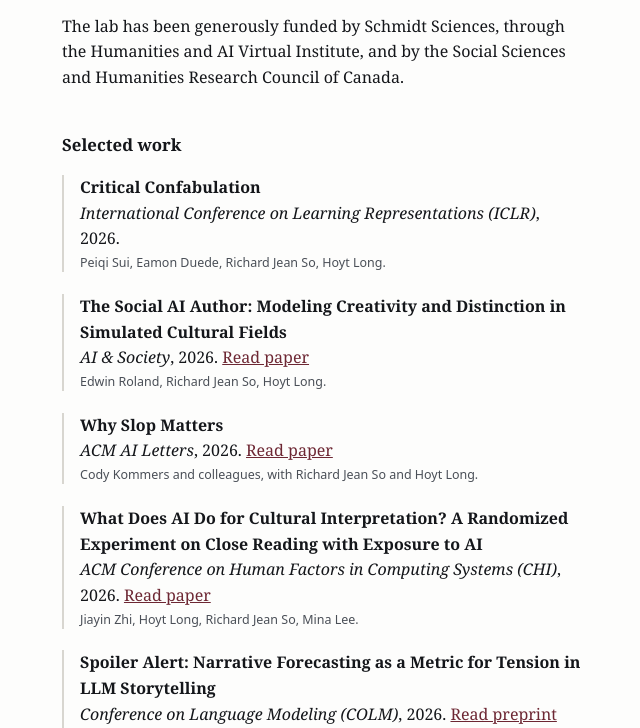
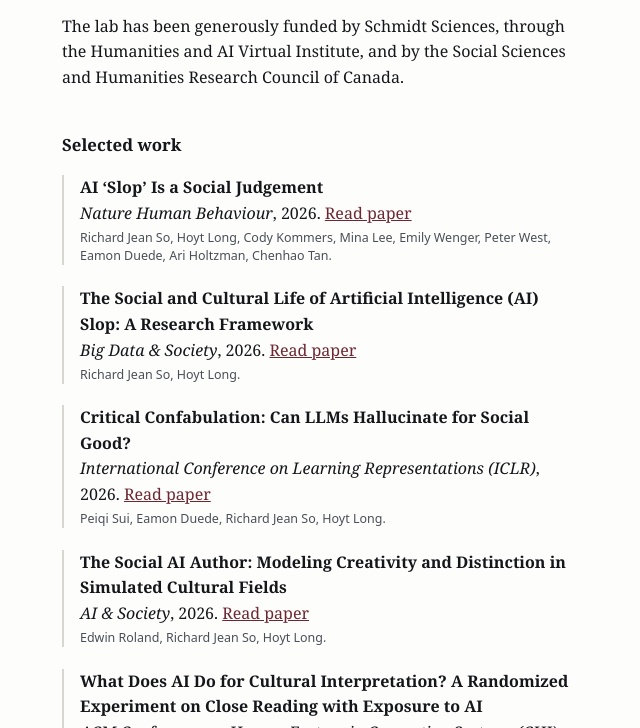
Before and after one commit to culturalailab/culturalailab.github.io, a plain HTML site: page index.html in a window 1280 px wide. Shown: the part 692-1420 px from the top of the page, without its empty margins (318-958 px from the left). Drawn offline with Linux system fonts and the light colour scheme.

Commit message:
Update index.html

```diff
--- a/index.html
+++ b/index.html
@@ -155,8 +155,21 @@
   <h2>Selected work</h2>
   <ol class="pubs">
     <li>
-      <span class="title">Critical Confabulation</span><br>
+      <span class="title">AI &lsquo;Slop&rsquo; Is a Social Judgement</span><br>
+      <span class="venue">Nature Human Behaviour</span>, 2026.
+      <a href="https://www.nature.com/articles/s41562-026-02639-6" target="_blank" rel="noopener">Read paper</a>
+      <span class="with">Richard Jean So, Hoyt Long, Cody Kommers, Mina Lee, Emily Wenger, Peter West, Eamon Duede, Ari Holtzman, Chenhao Tan.</span>
+    </li>
+    <li>
+      <span class="title">The Social and Cultural Life of Artificial Intelligence (AI) Slop: A Research Framework</span><br>
+      <span class="venue">Big Data &amp; Society</span>, 2026.
+      <a href="https://doi.org/10.1177/20539517261506941" target="_blank" rel="noopener">Read paper</a>
+      <span class="with">Richard Jean So, Hoyt Long.</span>
+    </li>
+    <li>
+      <span class="title">Critical Confabulation: Can LLMs Hallucinate for Social Good?</span><br>
       <span class="venue">International Conference on Learning Representations (ICLR)</span>, 2026.
+      <a href="https://arxiv.org/abs/2511.07722" target="_blank" rel="noopener">Read paper</a>
       <span class="with">Peiqi Sui, Eamon Duede, Richard Jean So, Hoyt Long.</span>
     </li>
     <li>
@@ -164,12 +177,6 @@
       <span class="venue">AI &amp; Society</span>, 2026.
       <a href="https://link.springer.com/article/10.1007/s00146-025-02790-0" target="_blank" rel="noopener">Read paper</a>
       <span class="with">Edwin Roland, Richard Jean So, Hoyt Long.</span>
-    </li>
-    <li>
-      <span class="title">Why Slop Matters</span><br>
-      <span class="venue">ACM AI Letters</span>, 2026.
-      <a href="https://arxiv.org/abs/2601.06060" target="_blank" rel="noopener">Read paper</a>
-      <span class="with">Cody Kommers and colleagues, with Richard Jean So and Hoyt Long.</span>
     </li>
     <li>
       <span class="title">What Does AI Do for Cultural Interpretation? A Randomized Experiment on Close Reading with Exposure to AI</span><br>
```
